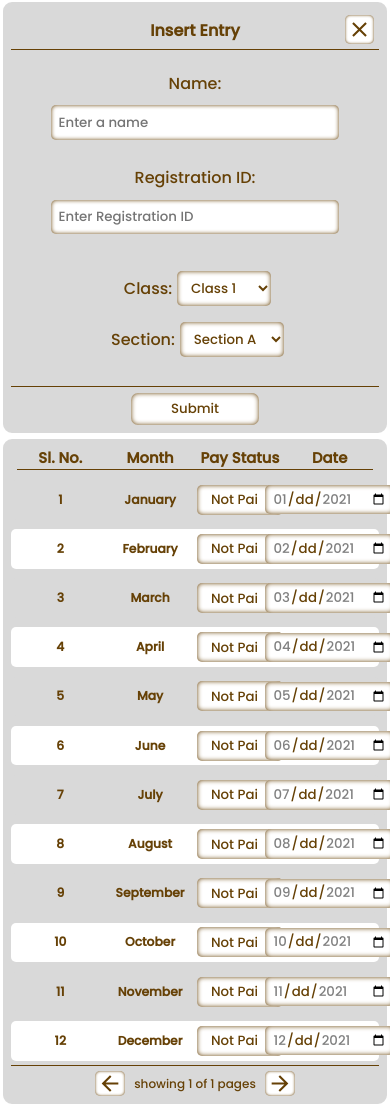
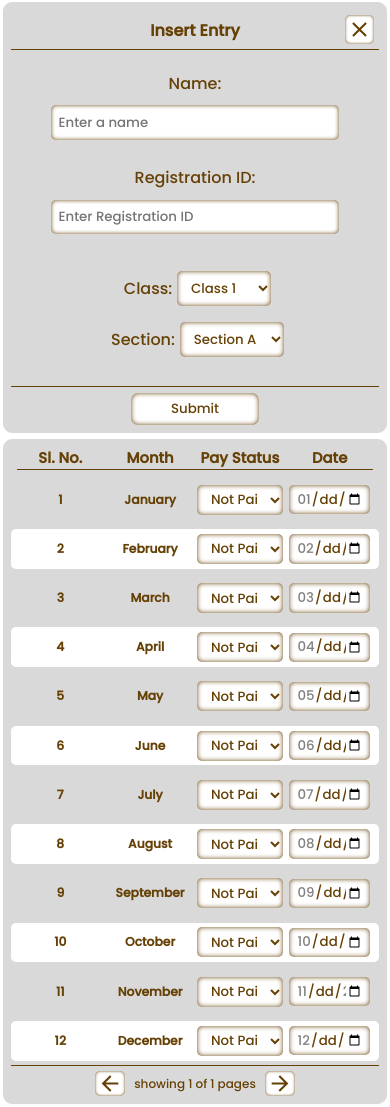
Before and after one commit to pritam20ps05/Record-System, a Flask app: page /add in a window 390 px wide. Shown: the part 51-1158 px from the top of the page. Run offline with Flask 2, Linux system fonts and the light colour scheme; parts of the project's set-up code (start-up, migrations or seed data) failed here and were passed over; some libraries are stand-ins or nearby versions.

Commit message:
fixed date input mobile styling

```diff
--- a/modules/pages/static/add/css/add.css
+++ b/modules/pages/static/add/css/add.css
@@ -17,6 +17,7 @@
   /* fix date input sizing */
   input[type="date"] {
     height: 15px;
+    width: 18vw;
   }
 }
 
@@ -24,4 +25,8 @@
   .table-components {
     font-size: 3.8vw;
   }
+
+  input[type="date"] {
+    width: 17vw;
+  }
 }
--- a/modules/pages/static/entry/css/entry.css
+++ b/modules/pages/static/entry/css/entry.css
@@ -32,6 +32,7 @@
   /* fix date input sizing */
   input[type="date"] {
     height: 15px;
+    width: 18vw;
   }
 }
 
@@ -39,4 +40,8 @@
   .table-components {
     font-size: 3.8vw;
   }
+
+  input[type="date"] {
+    width: 17vw;
+  }
 }
```
